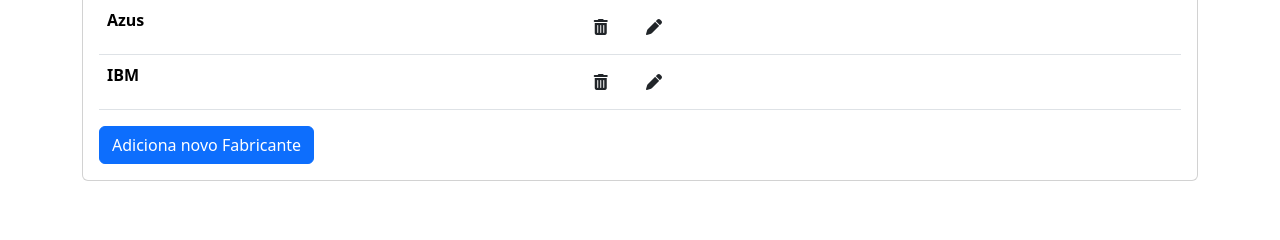
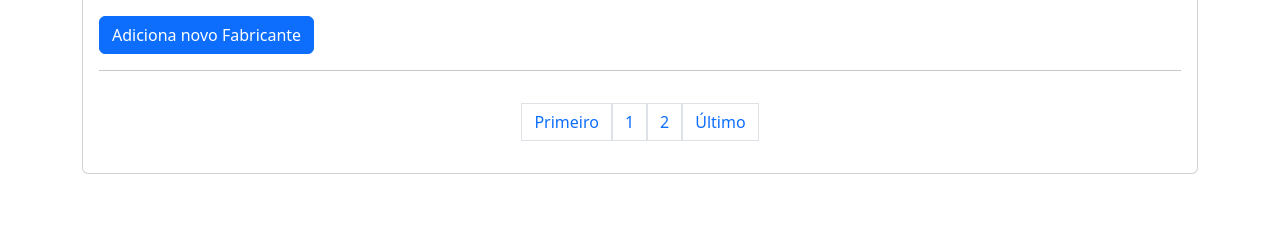
Before and after one commit to FabioPortella/Proj_loja, a Django app: page /fabricantes/ in a window 1280 px wide. Shown: the part 393-633 px from the top of the page. Run offline with Django 4.2, Linux system fonts and the light colour scheme; data comes from the database, SQL or seed files in the repository; lists and menus that the app fills with data are empty; some libraries are stand-ins or nearby versions.

Commit message:
finalizando paginator

```diff
--- a/fabricantes/templates/all_fabricantes.html
+++ b/fabricantes/templates/all_fabricantes.html
@@ -23,7 +23,7 @@
         </tr>
       </thead>
       <tbody>
-        {% for x in fabricantes %}
+        {% for x in page_obj %}
         <tr>
           <th><a href="detalhes/{{ x.id }}" style="text-decoration: none; color: inherit;">{{ x.nome }} </a></th>
           <td>
@@ -35,6 +35,17 @@
       </tbody>
     </table>
     <a href="add/" class="btn btn-primary">Adiciona novo Fabricante</a>
+    <br> <hr>
+    <nav class="d-flex justify-content-center">
+      <ul class='pagination mt-3'>
+        <li class="page_item"><a class="page-link" href="?page=1">Primeiro</a></li>
+        {% for p in page_obj.paginator.page_range %}
+        <li class="page_item"><a class="page-link" href="?page={{p}}">{{p}}</a></li>
+        {% endfor %}
+        <li class="page_item"><a class="page-link" href="?page={{ page_obj.paginator.num_pages}}">Último</a></li>
+      </ul>
+    </nav>
+
   </div>
 
 {% endblock %}
--- a/fabricantes/views.py
+++ b/fabricantes/views.py
@@ -10,13 +10,13 @@
     fabricantes = Fabricante.objects.all().values()
     template = loader.get_template('all_fabricantes.html')
 
-    paginator = Paginator(fabricantes, 5)
+    paginator = Paginator(fabricantes, 4)
     page_number = request.GET.get("page")
     page_obj = paginator.get_page(page_number)
 
     context = {
         'fabricantes': fabricantes,
-        'page-obj': page_obj
+        'page_obj': page_obj,
     }
     return HttpResponse(template.render(context, request))
 
```
